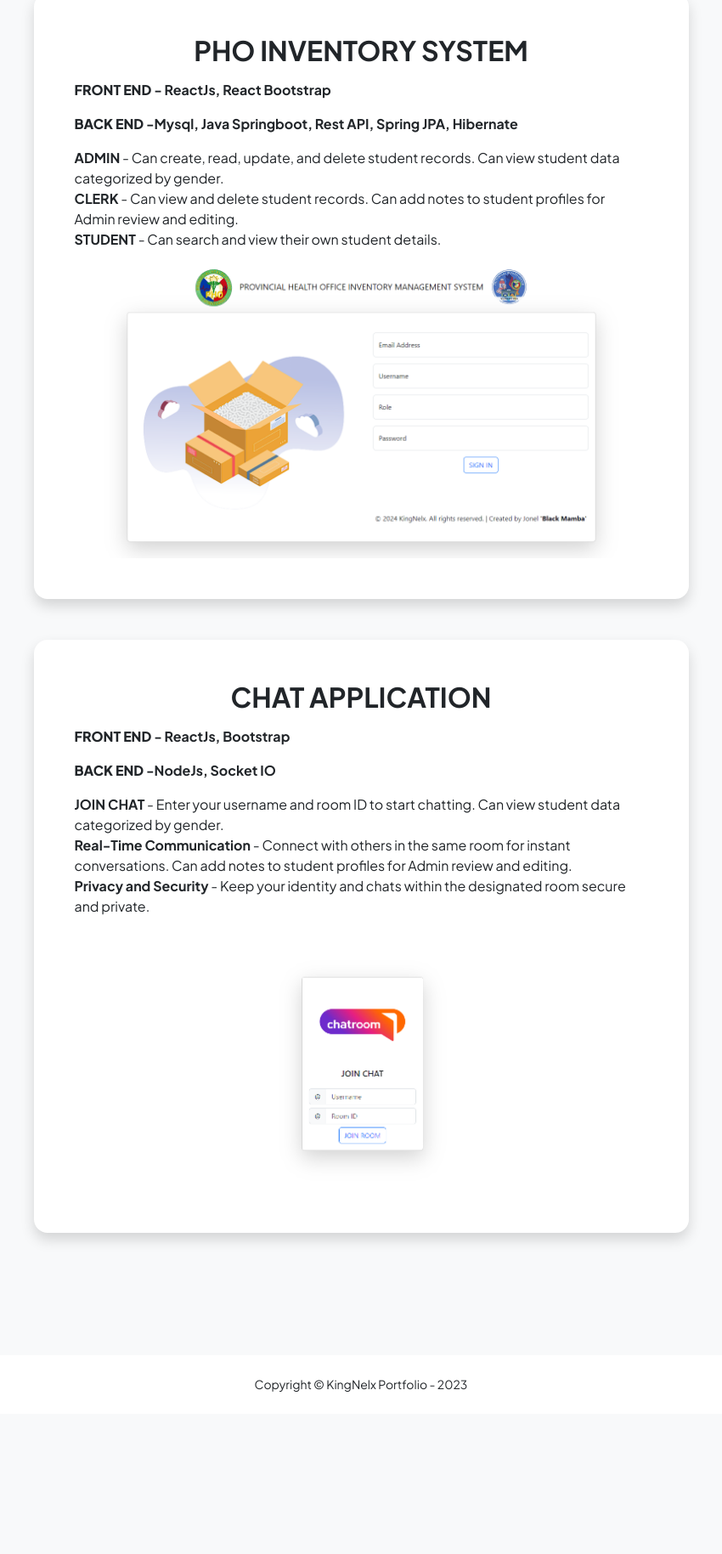
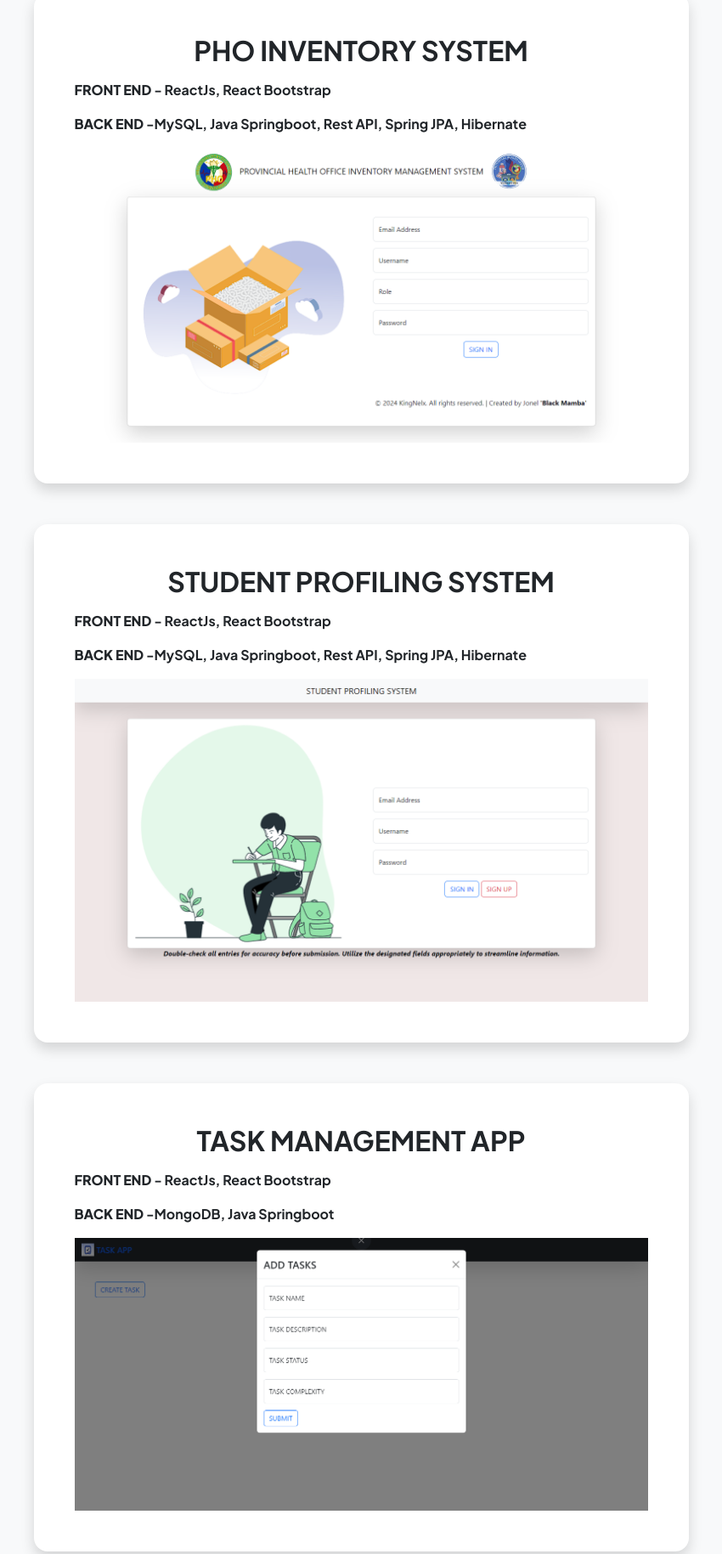
Before and after one commit to KingNelx/KingNelx_Dev, a plain HTML site: page projects.html in a window 1280 px wide. Shown: the part 234-2063 px from the top of the page at 85% size, without its empty margins (215-1065 px from the left). Before the commit the page ends 1898 px from the top, so only its background shows below. Drawn offline with nearby package versions, Linux system fonts and the light colour scheme.

Commit message:
portfolio finish

```diff
--- a/projects.html
+++ b/projects.html
@@ -1,11 +1,9 @@
 <!DOCTYPE html>
 <html lang="en">
+
 <head>
   <meta charset="utf-8" />
-    <meta
-      name="viewport"
-      content="width=device-width, initial-scale=1, shrink-to-fit=no"
-    />
+  <meta name="viewport" content="width=device-width, initial-scale=1, shrink-to-fit=no" />
   <meta name="description" content="" />
   <meta name="author" content="" />
   <title>KingNelx PORTFOLIO</title>
@@ -16,33 +14,21 @@
   <link rel="preconnect" href="https://fonts.gstatic.com" crossorigin />
   <link
     href="https://fonts.googleapis.com/css2?family=Plus+Jakarta+Sans:wght@100;200;300;400;500;600;700;800;900&amp;display=swap"
-      rel="stylesheet"
-    />
+    rel="stylesheet" />
   <!-- Bootstrap icons-->
-    <link
-      href="https://cdn.jsdelivr.net/npm/bootstrap-icons@1.8.1/font/bootstrap-icons.css"
-      rel="stylesheet"
-    />
+  <link href="https://cdn.jsdelivr.net/npm/bootstrap-icons@1.8.1/font/bootstrap-icons.css" rel="stylesheet" />
   <!-- Core theme CSS (includes Bootstrap)-->
   <link href="css/styles.css" rel="stylesheet" />
 </head>
+
 <body class="d-flex flex-column h-100 bg-light">
   <main class="flex-shrink-0">
     <!-- Navigation-->
     <nav class="navbar navbar-expand-lg navbar-light bg-white py-3">
       <div class="container px-5">
-          <a class="navbar-brand" href="index.html"
-            ><span class="fw-bolder text-primary">KingNelx</span></a
-          >
-          <button
-            class="navbar-toggler"
-            type="button"
-            data-bs-toggle="collapse"
-            data-bs-target="#navbarSupportedContent"
-            aria-controls="navbarSupportedContent"
-            aria-expanded="false"
-            aria-label="Toggle navigation"
-          >
+        <a class="navbar-brand" href="index.html"><span class="fw-bolder text-primary">KingNelx</span></a>
+        <button class="navbar-toggler" type="button" data-bs-toggle="collapse" data-bs-target="#navbarSupportedContent"
+          aria-controls="navbarSupportedContent" aria-expanded="false" aria-label="Toggle navigation">
           <span class="navbar-toggler-icon"></span>
         </button>
         <div class="collapse navbar-collapse" id="navbarSupportedContent">
@@ -84,29 +70,58 @@
                       React Bootstrap
                     </p>
                     <p class="fw-bolder">
-                        <span class="fw-bolder">BACK END</span> -Mysql, Java
+                      <span class="fw-bolder">BACK END</span> -MySQL, Java
                       Springboot, Rest API, Spring JPA, Hibernate
                     </p>
-                      <p>
-                        <span class="fw-bolder">ADMIN</span> - Can create, read,
-                        update, and delete student records. Can view student
+                    <!-- <p>
+                        <span class="fw-bolder">ADMIN</span> - ADD EDIT UPDATE RECORDS
                         data categorized by gender. <br />
                         <span class="fw-bolder">CLERK</span> - Can view and
                         delete student records. Can add notes to student
                         profiles for Admin review and editing. <br />
                         <span class="fw-bolder">STUDENT</span> - Can search and
                         view their own student details.
-                      </p>
-                      <img
-                        class="img-fluid"
-                        src="assets/1.PNG"
-                        alt="Profile Image"
-                      />
+                      </p> -->
+                    <img class="img-fluid" src="assets/1.PNG" alt="Profile Image" />
                   </div>
                 </div>
               </div>
             </div>
-              <!-- Project Card 2
+
+
+            <div class="card overflow-hidden shadow rounded-4 border-0 mb-5">
+              <div class="card-body p-0">
+                <div class="d-flex align-items-center">
+                  <div class="p-5">
+                    <h2 class="fw-bolder text-center mb-3">
+                      STUDENT PROFILING SYSTEM
+                    </h2>
+                    <p class="fw-bolder">
+                      <span class="fw-bolder">FRONT END</span> - ReactJs,
+                      React Bootstrap
+                    </p>
+                    <p class="fw-bolder">
+                      <span class="fw-bolder">BACK END</span> -MySQL, Java
+                      Springboot, Rest API, Spring JPA, Hibernate
+                    </p>
+
+                    <!-- <p>
+                        <span class="fw-bolder">ADD TASKS</span> - Create new
+                        tasks with detailed descriptions. Can view student data
+                        categorized by gender. <br />
+                        <span class="fw-bolder">CRUD OPERATIONS</span> - Perform
+                        Create, Read, Update, and Delete tasks effortlessly. Can
+                        add notes to student profiles for Admin review and
+                        editing. <br />
+                        <span class="fw-bolder">STAY ORGANIZED</span> - Manage
+                        your tasks efficiently in one place.
+                      </p> -->
+                    <img class="img-fluid" src="assets/11.PNG" alt="Profile Image" />
+                  </div>
+                </div>
+              </div>
+            </div>
+
             <div class="card overflow-hidden shadow rounded-4 border-0 mb-5">
               <div class="card-body p-0">
                 <div class="d-flex align-items-center">
@@ -122,7 +137,7 @@
                       <span class="fw-bolder">BACK END</span> -MongoDB, Java
                       Springboot
                     </p>
-                      <p>
+                    <!-- <p>
                         <span class="fw-bolder">ADD TASKS</span> - Create new
                         tasks with detailed descriptions. Can view student data
                         categorized by gender. <br />
@@ -132,16 +147,12 @@
                         editing. <br />
                         <span class="fw-bolder">STAY ORGANIZED</span> - Manage
                         your tasks efficiently in one place.
-                      </p>
-                      <img
-                        class="img-fluid"
-                        src="assets/taskapp.PNG"
-                        alt="Profile Image"
-                      />
+                      </p> -->
+                    <img class="img-fluid" src="assets/taskapp.PNG" alt="Profile Image" />
                   </div>
                 </div>
               </div>
-              </div> -->
+            </div>
 
             <div class="card overflow-hidden shadow rounded-4 border-0 mb-5">
               <div class="card-body p-0">
@@ -158,7 +169,7 @@
                       <span class="fw-bolder">BACK END</span> -NodeJs, Socket
                       IO
                     </p>
-                      <p>
+                    <!-- <p>
                         <span class="fw-bolder">JOIN CHAT</span> - Enter your
                         username and room ID to start chatting. Can view student
                         data categorized by gender. <br />
@@ -169,50 +180,14 @@
                         <span class="fw-bolder">Privacy and Security</span> -
                         Keep your identity and chats within the designated room
                         secure and private.
-                      </p>
-                      <img
-                        class="img-fluid"
-                        src="assets/chat.png"
-                        alt="Profile Image"
-                      />
+                      </p> -->
+                    <img class="img-fluid" src="assets/chat.png" alt="Profile Image" />
                   </div>
                 </div>
               </div>
             </div>
 
-              <!-- <div class="card overflow-hidden shadow rounded-4 border-0 mb-5">
-                <div class="card-body p-0">
-                  <div class="d-flex align-items-center">
-                    <div class="p-5">
-                      <h2 class="fw-bolder text-center mb-3">
-                        FAIRY TAIL WEBSITE
-                      </h2>
-                      <p class="fw-bolder">
-                        <span class="fw-bolder">FRONT END</span> - ReactJs,
-                        Tailwind Css
-                      </p>
-                      <p>
-                        <span class="fw-bolder"
-                          >Explore the World of Fairy Tail</span
-                        >
-                        - Dive into the magical universe of Fairy Tail where you
-                        can explore the various guilds, including the infamous
-                        Dark Guilds, and get insights into the mighty Dragons.
-                        <br />
-                      </p>
-                      <img
-                        class="img-fluid"
-                        src="assets/fairy tail.png"
-                        alt="Profile Image"
-                      />
-                    </div>
-                  </div>
-                </div>
-              </div>
-            </div>
-          </div>
-        </div>
-      </section> -->
+
             <!-- Call to action section-->
             <!-- <section class="py-5 bg-gradient-primary-to-secondary text-white">
                 <div class="container px-5 my-5">
@@ -226,12 +201,10 @@
   <!-- Footer-->
   <footer class="bg-white py-4 mt-auto">
     <div class="container px-5">
-        <div
-          class="row align-items-center justify-content-between flex-column flex-sm-row"
-        >
+      <div class="row align-items-center justify-content-between flex-column flex-sm-row">
         <div class="text-center">
           <div class="small m-0">
-              Copyright &copy; KingNelx Portfolio - 2023
+            Copyright &copy; KingNelx Portfolio - 2024
           </div>
         </div>
       </div>
@@ -242,4 +215,5 @@
   <!-- Core theme JS-->
   <script src="js/scripts.js"></script>
 </body>
+
 </html>
```
Also changed, not shown: resume.html (+1 -1 lines), assets/11.PNG (added). Lines whose indentation alone changed are shown as unchanged.
